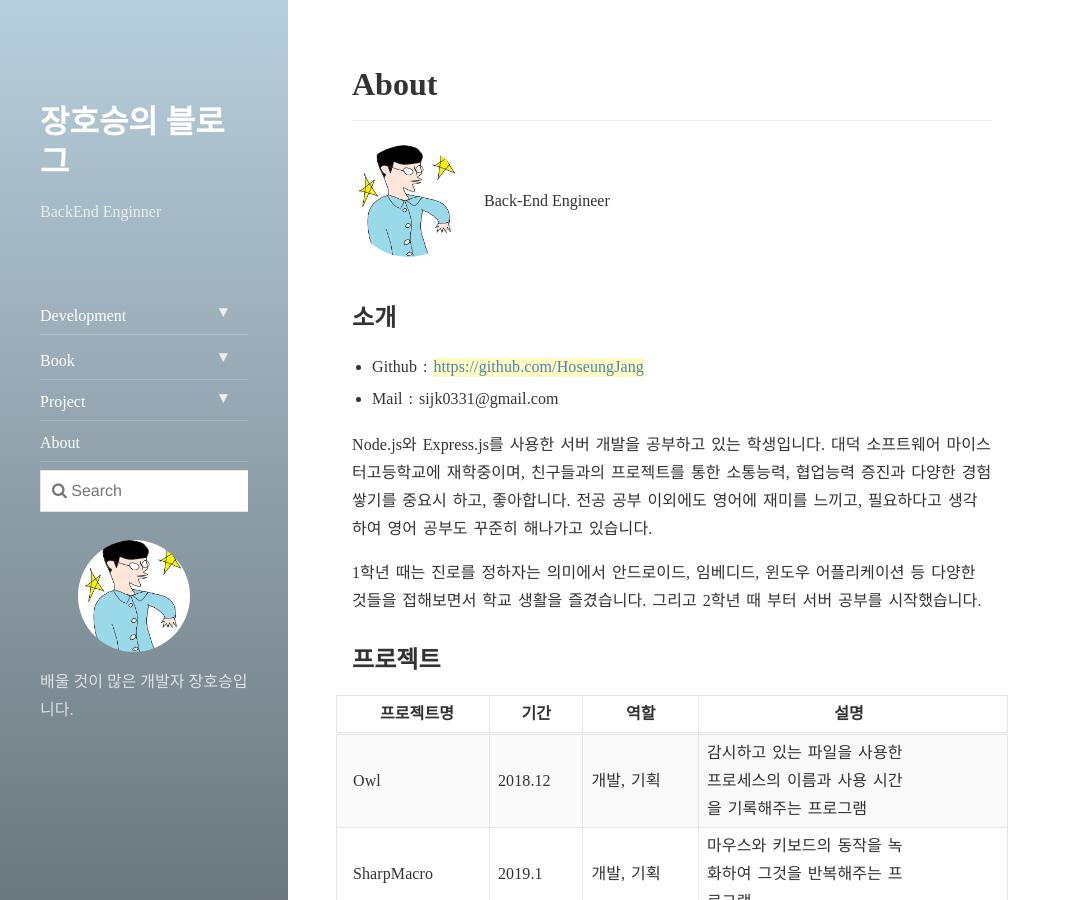
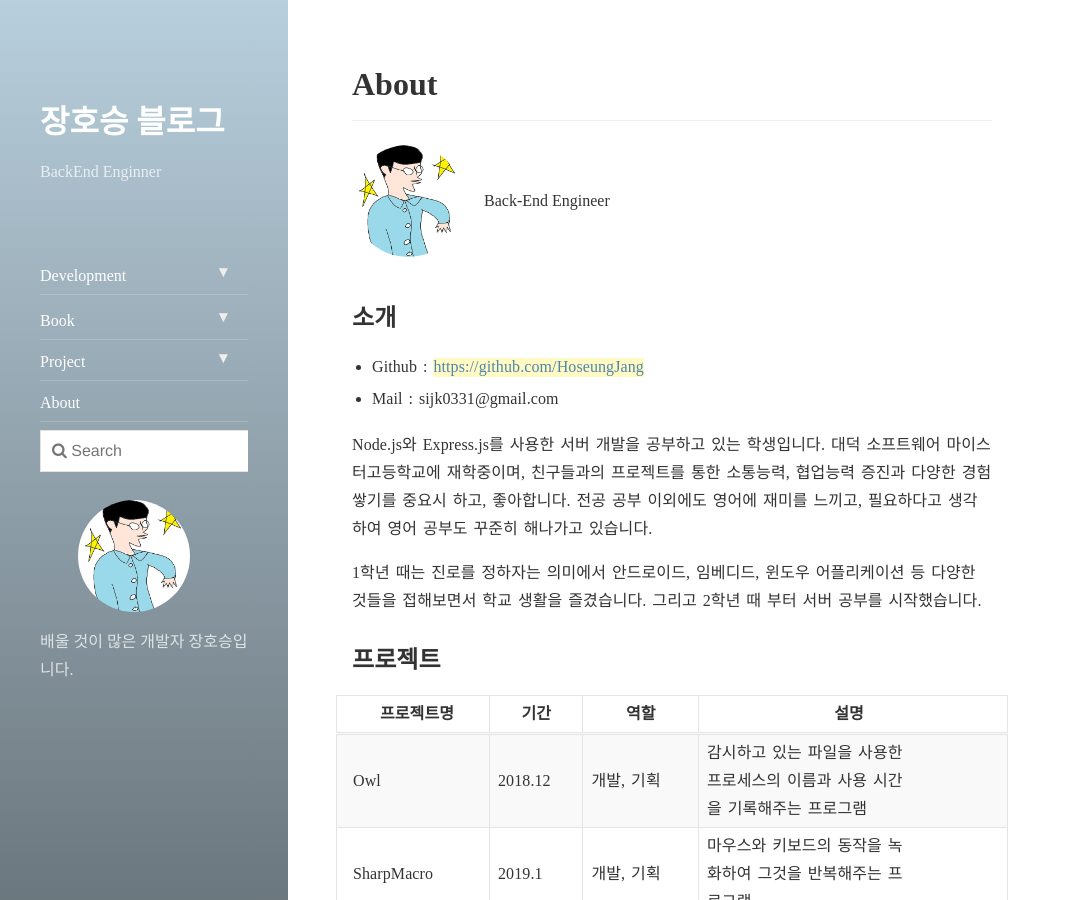
Before and after one commit to jnkforks/HoseungJang.github.io, a Jekyll site: the page built from about.md, in a window 1280 px wide and 900 px high. Shown: the whole window, without its empty margins (0-1071 px from the left). Built offline with Jekyll 4.4.1, drawn with Linux system fonts in a browser that asks for light colours; nearby versions of some CDN libraries.

Commit message:
modify title

```diff
--- a/_config.yml
+++ b/_config.yml
@@ -2,7 +2,7 @@
 #  User configuration
 # -----------------------------------------------------------------------------
 
-title:               장호승의 블로그
+title:               장호승 블로그
 
 # The unique resource location of your page.
 # Set to `https://<username>.github.io` when hosting on GitHub Pages
```
